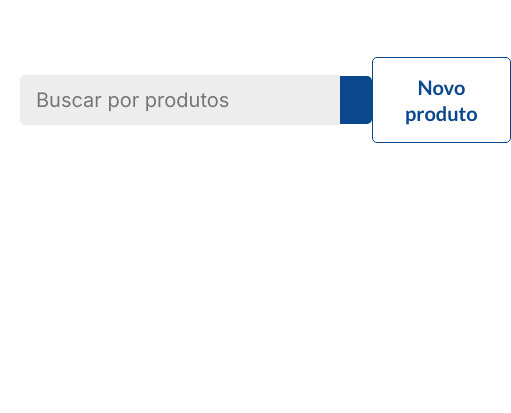
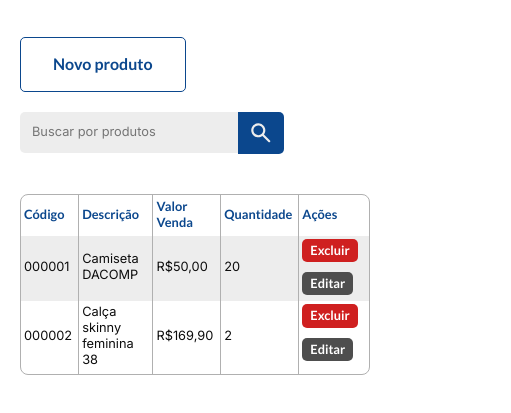
Before and after one commit to stephanybrazeir0/estoqueweb, a plain HTML site: page index.html in a window 390 px wide. Shown: the part 69-482 px from the top of the page, 511 px wide, since content can reach past the window. Drawn offline with Linux system fonts and the light colour scheme.

Commit message:
tabela e formulario

```diff
--- a/css/componentes.css
+++ b/css/componentes.css
@@ -6,3 +6,27 @@
   margin-left: auto;
   margin-right: auto;
 }
+
+.botao {
+  cursor: pointer;
+  border: none;
+  border-radius: 5px;
+  padding: 10px 20px;
+  font: 700 1.25rem/1.2 "Lato", sans-serif;
+}
+
+@media (max-width: 800px) {
+  .botao {
+    font-size: 1rem;
+    font-weight: 1;
+    padding: 6px 12px;
+  }
+}
+
+@media (max-width: 600px) {
+  .botao {
+    font-size: 0.8rem;
+    font-weight: 0.9;
+    padding: 4px 8px;
+  }
+}
--- /dev/null
+++ b/css/formulario.css
@@ -0,0 +1,68 @@
+.modal-container {
+  display: none;
+}
+
+.modal {
+  padding: 32px;
+}
+
+.form {
+  display: grid;
+  grid-template-columns: 1fr 1fr;
+  gap: 0px 32px;
+}
+
+.col-2 {
+  grid-column: span 2;
+}
+
+.form h1 {
+  font: 700 1.5rem/1.25 "Lato", sans-serif;
+  color: #0b478d;
+  margin-bottom: 16px;
+}
+
+.form label {
+  font: 400 1.25rem/1.2 "Inter", sans-serif;
+  margin-bottom: 4px;
+}
+
+.form input[type="text"],
+.form input[type="number"],
+.form select {
+  width: 100%;
+  padding: 12px;
+  font: 400 1rem/1.2 "Inter", sans-serif;
+  color: #4e4e4e;
+  background-color: #ededed;
+  border: 1px solid #d9d9d9;
+  border-radius: 5px;
+  margin-bottom: 16px;
+}
+
+.form input[type="text"]:focus,
+.form input[type="number"]:focus,
+.form select:focus {
+  outline: none;
+  border: 1px solid #0b478d;
+  background-color: initial;
+}
+
+.form span {
+  color: #cf2020;
+}
+
+.salvar {
+  color: #123000;
+  background-color: #58e327;
+}
+
+.secundario {
+  color: #ffffff;
+  background-color: #4e4e4e;
+}
+
+.excluir {
+  color: #ffffff;
+  background-color: #cf2020;
+}
--- a/css/global.css
+++ b/css/global.css
@@ -2,13 +2,24 @@ body {
   margin: 0;
   padding: 0;
   color: #0d0d0d;
+  box-sizing: border-box;
 }
 
 img {
   max-width: 100%;
+  height: 100%;
   display: block;
 }
 
-a{
+a {
   text-decoration: none;
 }
+
+h1 {
+  margin: 0;
+  padding: 0;
+}
+
+label {
+  display: block;
+}
--- a/css/header.css
+++ b/css/header.css
@@ -12,3 +12,9 @@
   padding-bottom: 20px;
   margin-bottom: 60px;
 }
+
+@media(max-width: 600px){
+  .header{
+    margin-bottom: 40px;
+  }
+}
--- a/css/main.css
+++ b/css/main.css
@@ -1,3 +1,12 @@
+.conteudo-inicial {
+  display: flex;
+  flex-wrap: wrap;
+  gap: 40px;
+  align-items: center;
+  justify-content: space-between;
+  margin-bottom: 40px;
+}
+
 .barra-de-pesquisa {
   display: flex;
   align-items: center;
@@ -19,7 +28,7 @@
 }
 
 .barra-de-pesquisa a {
-  padding: 8px 16px;
+  padding: 9px 16px;
   background-color: #0b478d;
   border-radius: 0 5px 5px 0;
 }
@@ -32,6 +41,7 @@
   border-radius: 5px;
   border: 1px solid #0b478d;
   font: 700 1.25rem/1.3 "Lato", sans-serif;
+  cursor: pointer;
   transition: 0.3;
 }
 
@@ -41,8 +51,36 @@
   border: initial;
 }
 
-.conteudo-inicial {
-  display: flex;
-  align-items: center;
-  justify-content: space-between;
+@media (max-width: 800px) {
+  .barra-de-pesquisa input {
+    font-size: 1rem;
+    font-weight: 1.25;
+    padding: 12px 12px;
+    width: 100%;
+  }
+  .barra-de-pesquisa a {
+    padding: 9px 12px;
+  }
+
+  .novo-produto button {
+    padding: 12px 24x;
+    font-size: 1rem;
+    font-weight: 1.25;
+  }
 }
+
+@media (max-width: 560px) {
+  .conteudo-inicial {
+    gap: 20px 40px;
+  }
+  .barra-de-pesquisa {
+    order: 2;
+  }
+  .barra-de-pesquisa input {
+    font-size: 0.8rem;
+    font-weight: 1;
+  }
+  .barra-de-pesquisa a {
+    padding: 8px 10px;
+  }
+}
--- a/css/style.css
+++ b/css/style.css
@@ -2,3 +2,5 @@
 @import "./componentes.css";
 @import "./header.css";
 @import "./main.css";
+@import "./tabela.css";
+@import "./formulario.css";
--- /dev/null
+++ b/css/tabela.css
@@ -0,0 +1,85 @@
+.tabela-container {
+  display: grid;
+  grid-template-columns: auto;
+  border-radius: 8px;
+  border: 1px solid #b0b0b0;
+  text-align: left;
+}
+
+table,
+td,
+tr,
+th {
+  padding: 12px 24px 0px 24px;
+  border-collapse: collapse;
+}
+
+td,
+th {
+  border-right: 1px solid #b0b0b0;
+}
+
+td:last-child,
+th:last-child {
+  border-right: none;
+}
+
+.tabela thead th {
+  font: 700 1.5rem/1.25 "Lato", sans-serif;
+  color: #0b478d;
+  padding-bottom: 12px;
+}
+
+.tabela tbody td {
+  font: 400 1rem/1.25 "Inter", sans-serif;
+  padding-bottom: 12px;
+}
+
+.tabela tbody tr:nth-child(odd) {
+  background-color: #ededed;
+}
+
+.acoes {
+  display: flex;
+  flex-wrap: wrap;
+  gap: 10px 16px;
+}
+
+.teste {
+  overflow-x: auto;
+}
+
+@media (max-width: 800px) {
+  table,
+  td,
+  tr,
+  th {
+    padding: 6px 12px 0px 12px;
+  }
+  .tabela thead th {
+    font-size: 1.2rem;
+    font-weight: 1.15;
+    padding-bottom: 6px;
+  }
+  .tabela tbody td {
+    padding-bottom: 6px;
+  }
+}
+
+@media (max-width: 600px) {
+  table,
+  td,
+  tr,
+  th {
+    padding: 3px 6px 0px 3px;
+  }
+  .tabela thead th {
+    font-size: 0.8rem;
+    font-weight: 0.9;
+    padding-bottom: 6px;
+  }
+  .tabela tbody td {
+    font-size: 0.8rem;
+    font-weight: 0.9;
+  }
+}
--- a/index.html
+++ b/index.html
@@ -35,8 +35,105 @@
       </div>
     </div>
 
+    <div class="tabela-container">
+      <table class="tabela">
+        <thead>
+          <tr>
+            <th>Código</th>
+            <th>Descrição</th>
+            <th>Valor Venda</th>
+            <th>Quantidade</th>
+            <th>Ações</th>
+          </tr>
+        </thead>
+        <div class="teste">
+          <tbody>
+            <tr>
+              <td>000001</td>
+              <td>Camiseta DACOMP</td>
+              <td>R$50,00</td>
+              <td>20</td>
+              <td class="acoes">
+                <button class="botao excluir">Excluir</button>
+                <button class="botao secundario">Editar</button>
+              </td>
+            </tr>
+
+            <tr>
+              <td>000002</td>
+              <td>Calça skinny feminina 38</td>
+              <td>R$169,90</td>
+              <td>2</td>
+              <td class="acoes">
+                <button class="botao excluir">Excluir</button>
+                <button class="botao secundario">Editar</button>
+              </td>
+            </tr>
+          </tbody>
+        </div>
+      </table>
+    </div>
+
   </main>
 
+  <div class="modal-container container" id="modal-container">
+    <div class="modal">
+      <form action="./" class="form">
+        <h1 class="col-2">Novo produto</h1>
+        <div>
+          <label for="codigo">Código</label>
+          <input type="text" id="codigo">
+        </div>
+
+        <div>
+          <label for="barras">Código de barras</label>
+          <input type="text" id="barras">
+        </div>
+
+        <div class="col-2">
+          <label for="descricao">Descrição<span>*</span></label>
+          <input type="text" id="descricao" required>
+        </div>
+
+        <div>
+          <label for="quantidade">Quantidade<span>*</span></label>
+          <input type="number" id="quantidade" required>
+        </div>
+
+        <div>
+          <label for="peso">Peso(kg)</label>
+          <input type="number" id="peso">
+        </div>
+
+        <div class="col-2">
+          <label for="tipo">Tipo de produto<span>*</span></label>
+          <select name="tipo" id="tipo" required>
+            <option value="diversos">Diversos</option>
+            <option value="materia-prima">Matéria prima</option>
+            <option value="uso-consumo">Material de uso e consumo</option>
+            <option value="revenda">Produto para revenda</option>
+          </select>
+        </div>
+
+        <div>
+          <label for="compra">Valor compra</label>
+          <input type="text" id="compra">
+        </div>
+
+        <div>
+          <label for="venda">Valor venda</label>
+          <input type="text" id="venda">
+        </div>
+
+        <div>
+          <button class="botao salvar">Salvar</button>
+          <button class="botao secundario">Cancelar</button>
+        </div>
+
+      </form>
+    </div>
+  </div>
+  <script src="./js/script.js"></script>
 </body>
 
 </html>
```
Also changed, not shown: js/script.js (added).
